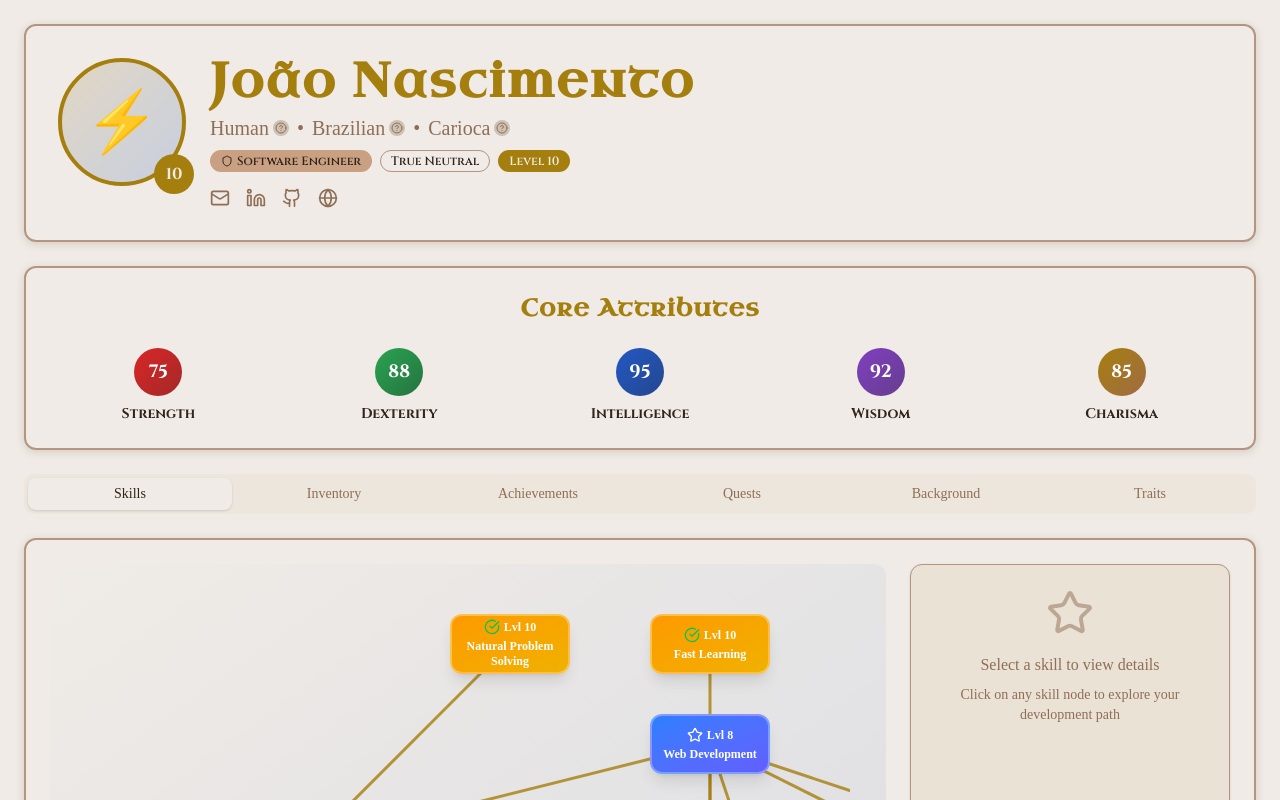
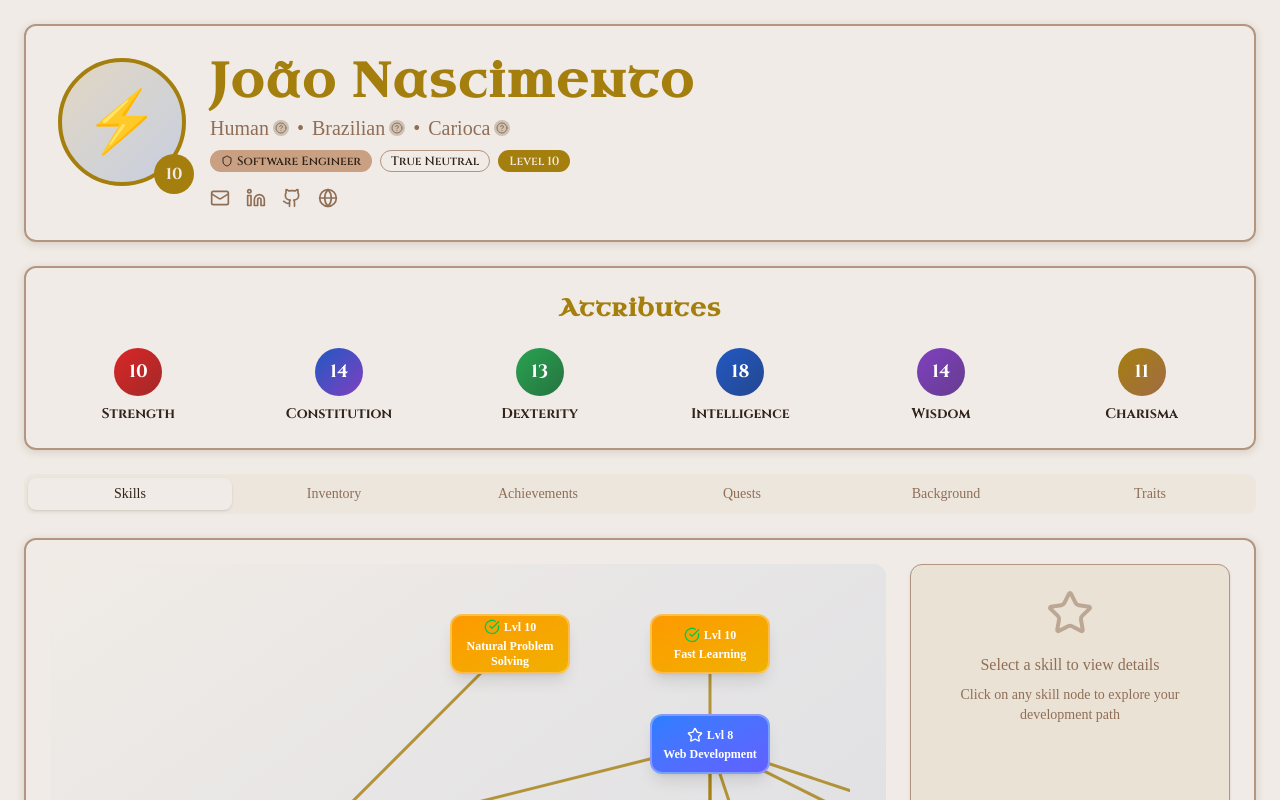
Before and after one commit to joao-mbn/hire-this-hero, a React (Vite) app: page / in a window 1280 px wide. Shown: the top 800 px of the page. Built offline with nearby package versions, Linux system fonts and the light colour scheme; a web font is replaced by a local one.

Commit message:
Enriching data structure with class and other attributes

```diff
--- a/src/components/Attributes.tsx
+++ b/src/components/Attributes.tsx
@@ -8,13 +8,18 @@ export function Attributes({ character }: AttributesProps) {
   return (
     <div className="parchment-card mb-6 p-6">
       <h2 className="rune-text mb-6 text-center font-uncial text-2xl text-primary">
-        Core Attributes
+        Attributes
       </h2>
-      <div className="grid grid-cols-2 gap-6 font-cinzel md:grid-cols-5">
+      <div className="grid grid-cols-2 gap-6 font-cinzel md:grid-cols-6">
         <AttributeGem
           name="Strength"
           value={character.attributes.strength}
           type="strength"
+        />
+        <AttributeGem
+          name="Constitution"
+          value={character.attributes.constitution}
+          type="constitution"
         />
         <AttributeGem
           name="Dexterity"
--- a/src/components/header/Header.tsx
+++ b/src/components/header/Header.tsx
@@ -32,7 +32,7 @@ export function Header({ character }: HeaderProps) {
             <div className="mb-4 flex flex-wrap justify-center gap-2 font-cinzel lg:justify-start">
               <Badge variant="secondary" className="">
                 <Shield className="mr-1 h-3 w-3" />
-                {character.class}
+                {character.class.name}
               </Badge>
               <Badge variant="outline" className="">
                 {character.alignment}
--- a/src/data/character.json
+++ b/src/data/character.json
@@ -3,18 +3,22 @@
   "race": {
     "species": {
       "primary": "Human",
-      "effects": ["+1 to all Attributes"],
+      "effects": [
+        "+1 to two Attributes of your choice",
+        "You gain proficiency in one skill of your choice",
+        "You gain one Feat of your choice"
+      ],
       "description": "Humans are a blank slate, they can be anything they want to be."
     },
     "ethnicity": {
       "primary": "Brazilian",
       "effects": [
-        "Advantage on Wisdom Saving Throws involving Bureaucracy",
+        "Advantage on Wisdom Saving Throws",
         "+1 Charisma",
         "You max the Portuguese language",
         "You gain 3 points in Spanish"
       ],
-      "description": "Dealing with overbearing bureaucracy is a daily challenge in Brazil, so that navigating it becomes a skill.\n\nNaturally easy-going, Brazilians have no trouble in making acquaintances and building relationships."
+      "description": "In living in a country full of chaos, inefficiencies and conflicting ideas, Brazilians have developed a resilient mind and a way to carry on with their lives with humor and a good laugh in the face of adversity."
     },
     "archetype": {
       "primary": "Carioca",
@@ -28,33 +32,182 @@
     }
   },
   "level": 10,
-  "_class": "Software Engineer",
+  "_class": {
+    "name": "Software Engineer",
+    "subclass": "Full Stack",
+    "description": "Software Engineers bend reality by writing runes in a strange language over electrified rocks.\n\nTheir drink of choice for these long rituals is coffee, that has potentially dangerous effects on the uninitiated, but a fuel in the mouth of these conjurers. Their minds are forged by endless debugging and their bodies are hardened by prolonged sitting sessions.\n\nThis class gives little attention to armor and use little more than the most basic they can get away with. They generally wield Laptops as their weapon of choice, opting for Desktop PCs for bulkier builds. Inumerous builds are possible, leveraging a wide range of skills, from analytical, to creative and interpersonal.",
+    "effects": [
+      "Hit Die: d8",
+      "Immunity to Caffeine",
+      "Advantages on Constitution and Intelligence saving throws",
+      "Armor Proficiencies: Gym Outfits, Casual Clothes",
+      "Weapon Proficiencies: Laptops, Desktop PCs",
+      "Choose 3 skill proficiencies between: Analytical Reasoning, Continuous Learning, Leadership, Attention to Detail, Artistic Expression and Strategic Planning.",
+      "Subclass: Choose at Level 3 - Frontend, Backend, Full Stack, DevOps, Mobile, Embedded Systems, OS Development, Game Development or Engineering Management"
+    ]
+  },
   "alignment": "True Neutral",
   "portrait": "/placeholder.svg",
-  "background": {
-    "story": "Born with an innate ability to question everything and learn at lightning speed, João discovered his calling as a natural problem solver and Devil's Advocate. With 4 years mastering the arcane arts of web development, he has risen from a self-taught developer to a formidable Software Engineer. His journey began in the mystical realm of Radix Engineering, where he learned web development technologies from scratch and completed his internship six months ahead of schedule. Now, he wields the power of multiple programming languages and frameworks, capable of optimizing performance by 95% and leading teams to achieve 50-100% productivity increases.",
-    "ideals": [
-      "Question everything - the best solutions come from challenging assumptions",
-      "Learn fast, adapt faster - knowledge is the ultimate weapon",
-      "Optimize relentlessly - every second and byte matters"
-    ],
-    "bonds": [
-      "Mentor to newer engineers, helping them navigate the codebase labyrinth",
-      "Guardian of performance optimization and deployment efficiency",
-      "Sworn protector of clean, maintainable code"
-    ],
-    "flaws": [
-      "Cannot resist playing Devil's Advocate, even when it's not needed",
-      "Sometimes gets lost in the pursuit of perfect optimization",
-      "Weak against legacy systems that resist modernization"
-    ]
+  "languages": [
+    {
+      "name": "Portuguese",
+      "level": 10,
+      "cefrLevel": "Native",
+      "description": "Native language, perfect fluency in all aspects"
+    },
+    {
+      "name": "English",
+      "level": 9,
+      "cefrLevel": "C2",
+      "description": "Certified by the Imperial League of English Testing Scholars (IELTS) - Band 8.5 | CEFR C2 equivalent, credential 23BR000122BATJ705G"
+    },
+    {
+      "name": "French",
+      "level": 7,
+      "cefrLevel": "C1",
+      "description": "Certified by the Tribunal de Compétence Française (TCF) - CEFR C1, CREDENTIAL ID: 8D2CAB511C9D"
+    },
+    {
+      "name": "German",
+      "level": 6,
+      "cefrLevel": "B2",
+      "description": "Intermediate level, requires practice to maintain fluency",
+      "underusageDebuff": {
+        "active": true,
+        "description": "Underusage causes a 3 level penalty on instant usage of the language for hearing and speaking. Needs to spend some time in the language to regain level."
+      }
+    },
+    {
+      "name": "Spanish",
+      "level": 3,
+      "cefrLevel": "A2",
+      "description": "Basic conversational level, limited vocabulary",
+      "underusageDebuff": {
+        "active": true,
+        "description": "Underusage causes a 3 level penalty on instant usage of the language for hearing and speaking. Needs to spend some time in the language to regain level."
+      }
+    }
+  ],
+  "immunities": ["Caffeine"],
+  "resistances": ["Fire Damage"],
+  "weaknesses": ["Cold Damage"],
+  "weaponProficiencies": ["Laptops", "Desktop PCs"],
+  "armorProficiencies": ["Gym Outfits", "Casual Clothes"],
+  "skills": [
+    {
+      "name": "Perception",
+      "description": "Quickly noticing patterns, detecting changes in environment, and identifying what differs from the usual",
+      "attribute": "Wisdom",
+      "proficient": true
+    },
+    {
+      "name": "Intuition",
+      "description": "Trusting gut instincts, making decisions with incomplete information, and suspending disbelief when facing the unknown",
+      "attribute": "Wisdom",
+      "proficient": false
+    },
+    {
+      "name": "Analytical Reasoning",
+      "description": "Gathering information, analyzing data, questioning assumptions, and solving complex problems through research and logical thinking",
+      "attribute": "Intelligence",
+      "proficient": true
+    },
+    {
+      "name": "Persuasion",
+      "description": "Ability to influence others through logical arguments, emotional appeals, and negotiation",
+      "attribute": "Charisma",
+      "proficient": true
+    },
+    {
+      "name": "Social Reading",
+      "description": "Understanding people's motives, communicating effectively, and building meaningful relationships",
+      "attribute": "Charisma",
+      "proficient": false
+    },
+    {
+      "name": "Continuous Learning",
+      "description": "Staying current with technology trends, learning new tools and frameworks, and adapting to industry changes",
+      "attribute": "Intelligence",
+      "proficient": true
+    },
+    {
+      "name": "Artistic Expression",
+      "description": "Creating beauty, expressing ideas through art, and appreciating aesthetic value in various forms",
+      "attribute": "Intelligence",
+      "proficient": false
+    },
+    {
+      "name": "Risk Taking",
+      "description": "Embracing uncertainty, making bold decisions, and pursuing opportunities despite potential failure",
+      "attribute": "Charisma",
+      "proficient": false
+    },
+    {
+      "name": "Strategic Planning",
+      "description": "Creating long-term plans, designing systems, and managing complex projects with foresight",
+      "attribute": "Intelligence",
+      "proficient": false
+    },
+    {
+      "name": "Leadership",
+      "description": "Inspiring and guiding others, making decisions, and taking responsibility for outcomes",
+      "attribute": "Charisma",
+      "proficient": false
+    },
+    {
+      "name": "Empathy",
+      "description": "Understanding and sharing the feelings of others, building rapport and trust",
+      "attribute": "Charisma",
+      "proficient": false
+    },
+    {
+      "name": "Attention to Detail",
+      "description": "Noticing small errors, maintaining quality standards, and ensuring accuracy",
+      "attribute": "Dexterity",
+      "proficient": true
+    },
+    {
+      "name": "Physical Endurance",
+      "description": "Maintaining energy and focus during long work sessions, handling physical demands",
+      "attribute": "Strength",
+      "proficient": false
+    },
+    {
+      "name": "Manual Precision",
+      "description": "Performing precise physical tasks, fine motor control, and delicate operations",
+      "attribute": "Dexterity",
+      "proficient": false
+    },
+    {
+      "name": "Physical Coordination",
+      "description": "Moving efficiently in workspace, handling equipment, and maintaining good posture",
+      "attribute": "Dexterity",
+      "proficient": false
+    },
+    {
+      "name": "Stress Management",
+      "description": "Maintaining composure under pressure, managing emotions, and staying focused",
+      "attribute": "Wisdom",
+      "proficient": false
+    },
+    {
+      "name": "Networking",
+      "description": "Building professional relationships, expanding contacts, and leveraging connections",
+      "attribute": "Charisma",
+      "proficient": false
+    }
+  ],
+  "attributes": {
+    "strength": 10,
+    "dexterity": 13,
+    "constitution": 14,
+    "intelligence": 18,
+    "wisdom": 14,
+    "charisma": 11
   },
-  "attributes": {
-    "strength": 75,
-    "dexterity": 88,
-    "intelligence": 95,
-    "wisdom": 92,
-    "charisma": 85
+  "health": {
+    "max": 68,
+    "current": 68
   },
   "inventory": {
     "weapons": [
@@ -176,6 +329,24 @@
       "dateEarned": "2022-06-01"
     }
   ],
+  "background": {
+    "story": "Born with an innate ability to question everything and learn at lightning speed, João discovered his calling as a natural problem solver and Devil's Advocate. With 4 years mastering the arcane arts of web development, he has risen from a self-taught developer to a formidable Software Engineer. His journey began in the mystical realm of Radix Engineering, where he learned web development technologies from scratch and completed his internship six months ahead of schedule. Now, he wields the power of multiple programming languages and frameworks, capable of optimizing performance by 95% and leading teams to achieve 50-100% productivity increases.",
+    "ideals": [
+      "Question everything - the best solutions come from challenging assumptions",
+      "Learn fast, adapt faster - knowledge is the ultimate weapon",
+      "Optimize relentlessly - every second and byte matters"
+    ],
+    "bonds": [
+      "Mentor to newer engineers, helping them navigate the codebase labyrinth",
+      "Guardian of performance optimization and deployment efficiency",
+      "Sworn protector of clean, maintainable code"
+    ],
+    "flaws": [
+      "Cannot resist playing Devil's Advocate, even when it's not needed",
+      "Sometimes gets lost in the pursuit of perfect optimization",
+      "Weak against legacy systems that resist modernization"
+    ]
+  },
   "questLog": {
     "completed": [
       {
--- a/src/data/types.ts
+++ b/src/data/types.ts
@@ -5,6 +5,33 @@ export type SkillCategory =
   | "specialization"
   | "advanced"
   | "mastery";
+export type Attribute =
+  | "Strength"
+  | "Dexterity"
+  | "Constitution"
+  | "Intelligence"
+  | "Wisdom"
+  | "Charisma";
+
+export interface UnderusageDebuff {
+  active: boolean;
+  description: string;
+}
+
+export interface Skill {
+  name: string;
+  description: string;
+  attribute: Attribute;
+  proficient: boolean;
+}
+
+export interface Language {
+  name: string;
+  level: number; // 1-10 scale based on CEFR
+  cefrLevel: string; // A1, A2, B1, B2, C1, C2
+  description: string;
+  underusageDebuff?: UnderusageDebuff;
+}
 
 export interface Item {
   name: string;
@@ -63,9 +90,20 @@ export interface Character {
   name: string;
   race: Race;
   level: number;
-  class: string;
+  class: {
+    name: string;
+    description: string;
+    effects: string[];
+  };
   alignment: string;
   portrait: string;
+  languages: Language[];
+  immunities: string[];
+  resistances: string[];
+  weaknesses: string[];
+  weaponProficiencies: string[];
+  armorProficiencies: string[];
+  skills: Skill[];
   background: {
     story: string;
     ideals: string[];
@@ -75,9 +113,14 @@ export interface Character {
   attributes: {
     strength: number;
     dexterity: number;
+    constitution: number;
     intelligence: number;
     wisdom: number;
     charisma: number;
+  };
+  health: {
+    max: number;
+    current: number;
   };
   skillTree: SkillTree;
   inventory: {
```
Also changed, not shown: src/hooks/useCharacter.ts (+12 -3 lines).
